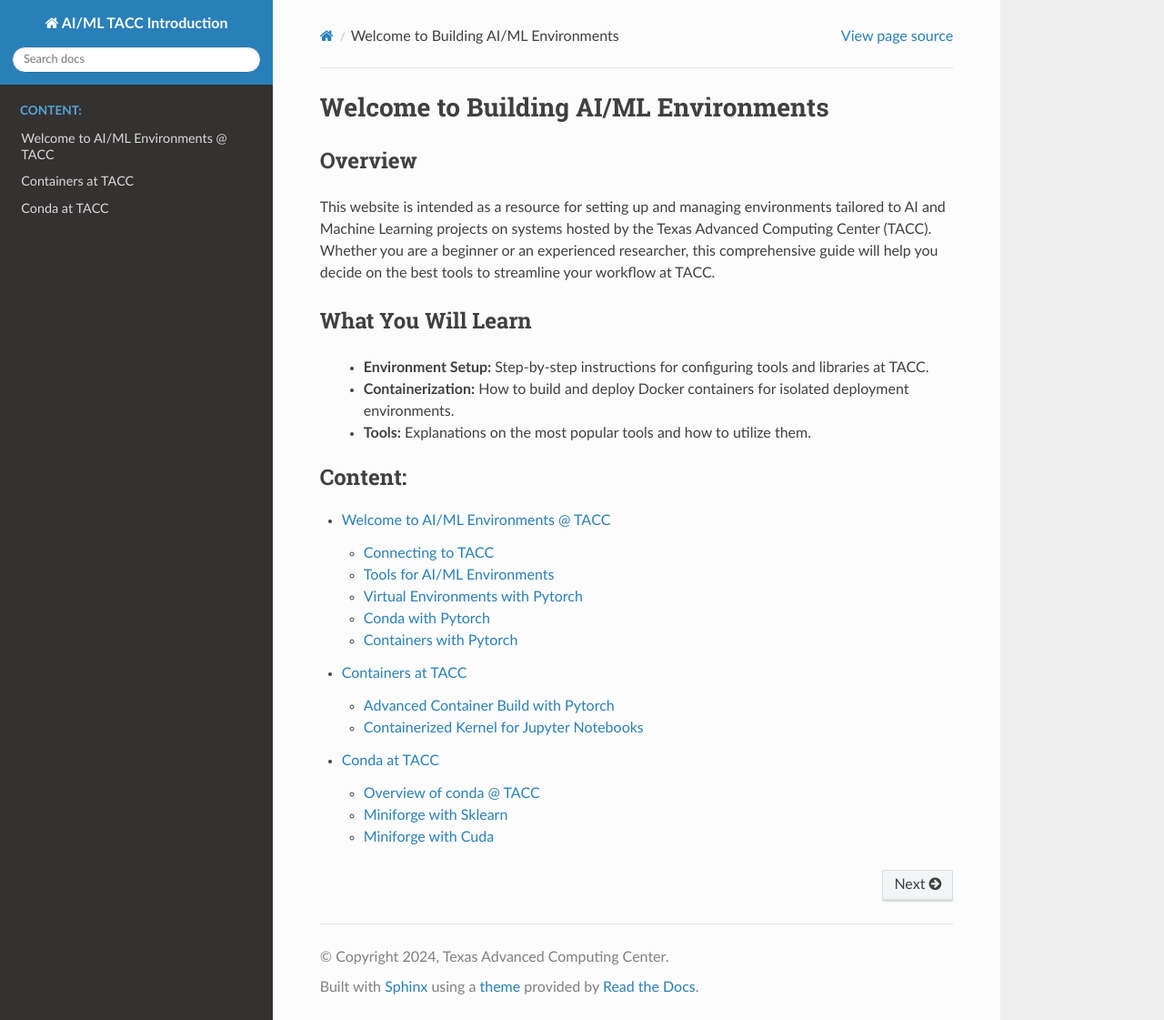
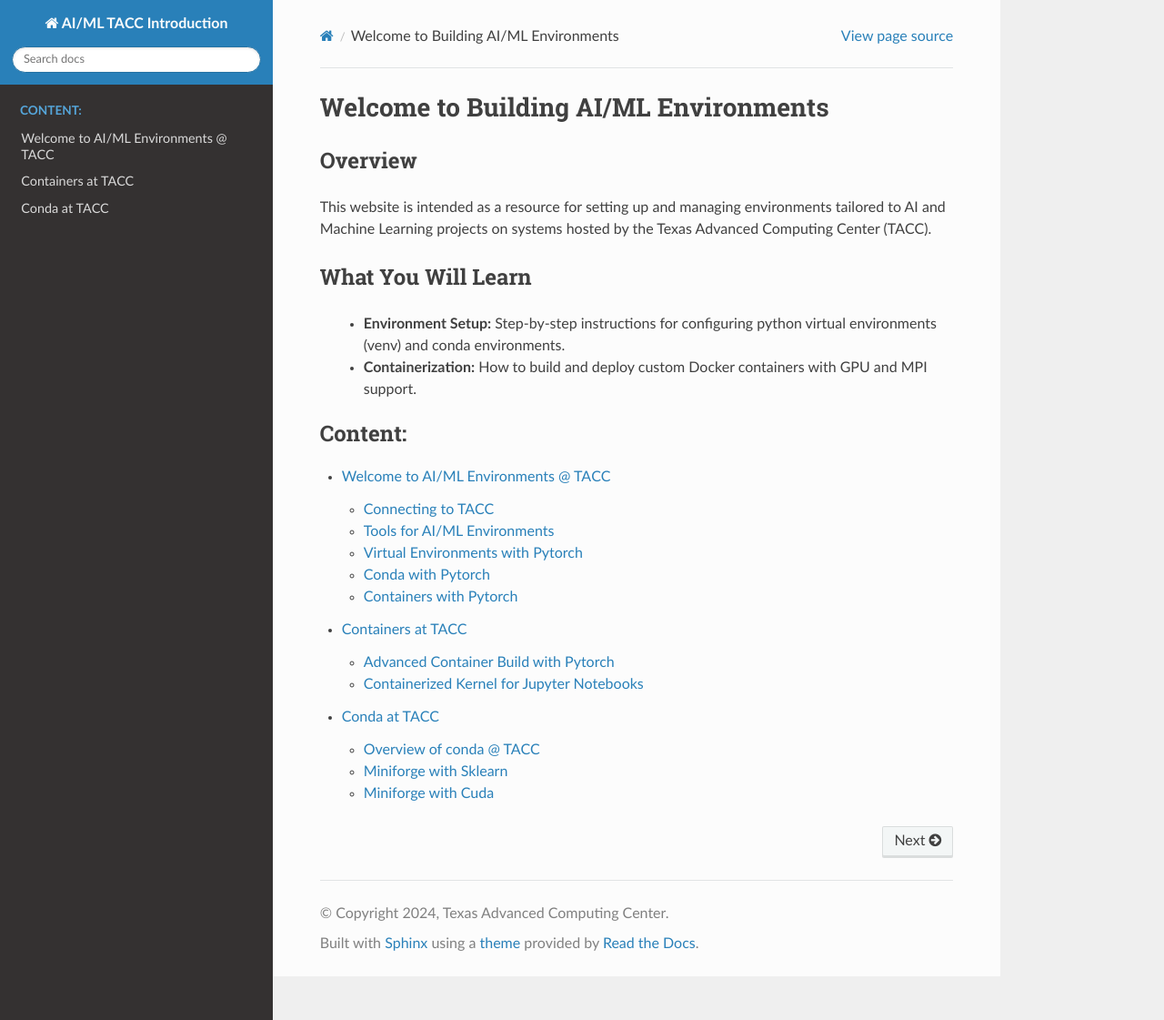
Before and after one commit to jrduncan831/ai_environments_at_tacc, a Sphinx documentation site: the page built from docs/index.rst, in a window 1280 px wide and 1121 px high. Shown: the whole window at 91% size. Built offline with Sphinx 7.4.7 and the Read the Docs theme 3.1.0, drawn with Linux system fonts in a browser that asks for light colours.

Commit message:
Update index.rst
Removed generic "tools" references and cleaned up language.

```diff
--- a/docs/index.rst
+++ b/docs/index.rst
@@ -3,13 +3,12 @@ Welcome to Building AI/ML Environments
 
 Overview
 --------
-This website is intended as a resource for setting up and managing environments tailored to AI and Machine Learning projects on systems hosted by the Texas Advanced Computing Center (TACC). Whether you are a beginner or an experienced researcher, this comprehensive guide will help you decide on the best tools to streamline your workflow at TACC.
+This website is intended as a resource for setting up and managing environments tailored to AI and Machine Learning projects on systems hosted by the Texas Advanced Computing Center (TACC).
 
 What You Will Learn
 -------------------
-   - **Environment Setup:** Step-by-step instructions for configuring tools and libraries at TACC.
-   - **Containerization:** How to build and deploy Docker containers for isolated deployment environments.
-   - **Tools:** Explanations on the most popular tools and how to utilize them.
+   - **Environment Setup:** Step-by-step instructions for configuring python virtual environments (venv) and conda environments.
+   - **Containerization:** How to build and deploy custom Docker containers with GPU and MPI support.
 
 .. toctree::
    :maxdepth: 2
```
